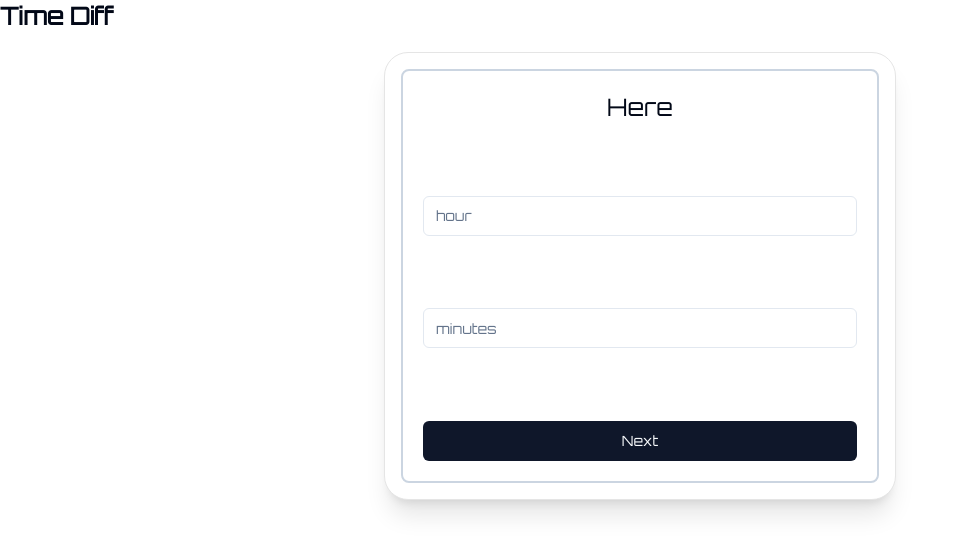
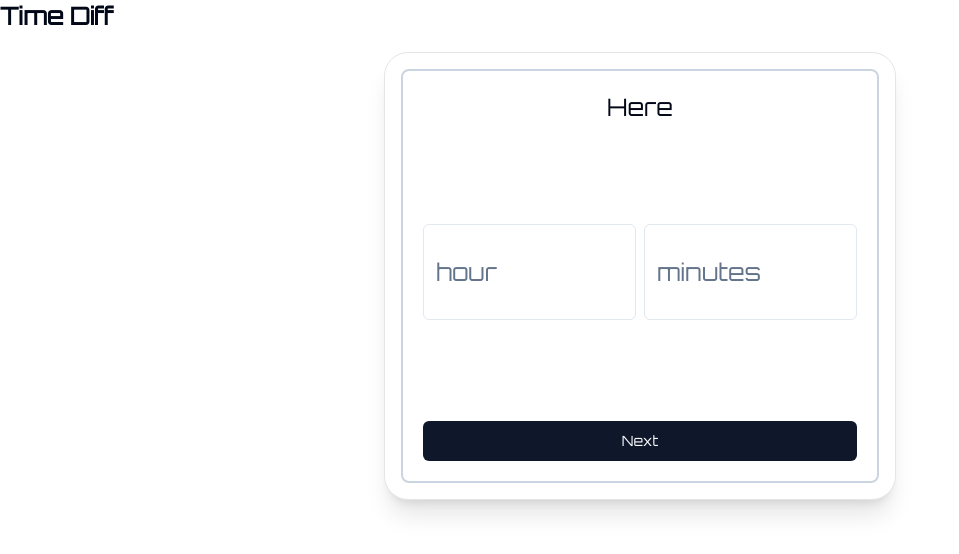
Before and after one commit to MusaGillani/time-diff, a Next.js app: page / in a window 1280 px wide. Shown: the top 554 px of the page, without its empty margins (0-959 px from the left). Built offline with nearby package versions, Linux system fonts and the light colour scheme.

Commit message:
feat: change input styling show in row

```diff
--- a/src/components/Time.tsx
+++ b/src/components/Time.tsx
@@ -6,6 +6,7 @@
 import { Button } from "./ui/button";
 import { useStateStore } from "@/state/provider";
 import { Steps } from "@/state/store";
+//FIXME this is now a local pkg, figure out a way to fix build error in vercel....
 import { toast } from "sonner";
 import { useEnter } from "@/hooks/useEnter";
 
@@ -21,14 +22,14 @@
     minute: "",
   });
 
-  const buttonRef = useRef<HTMLButtonElement | null>(null);
   const save = useStateStore(({ save }) => save);
 
   useImperativeHandle(ref, () => {
     return (leaving) => submit(timeVal, leaving);
   });
 
-  useEnter(() => buttonRef.current?.click());
+  // useEnter(() => submit(timeVal));
+
   const label = Steps[type].at(0) + Steps[type].substring(1).toLowerCase();
   const submit = (data: TimeSchema, leaving = false) => {
     const result = timeSchema.safeParse(data);
@@ -54,6 +55,8 @@
   return (
     <div className="flex h-full flex-col justify-between gap-y-3 rounded-lg border-2 border-slate-300 p-5">
       <Label className="text-center text-2xl">{label}</Label>
+
+      <div className="flex gap-2">
         <Input
           placeholder="hour"
           value={timeVal.hour}
@@ -70,7 +73,8 @@
             setTime((prev) => ({ ...prev, minute: e.target.value }));
           }}
         />
-      <Button type="button" onClick={() => submit(timeVal)} ref={buttonRef}>
+      </div>
+      <Button type="button" onClick={() => submit(timeVal)}>
         Next
       </Button>
     </div>
--- a/src/components/ui/input.tsx
+++ b/src/components/ui/input.tsx
@@ -11,7 +11,7 @@
       <input
         type={type}
         className={cn(
-          "flex h-10 w-full rounded-md border border-input bg-background px-3 py-2 text-sm ring-offset-background file:border-0 file:bg-transparent file:text-sm file:font-medium placeholder:text-muted-foreground focus-visible:outline-none focus-visible:ring-2 focus-visible:ring-ring focus-visible:ring-offset-2 disabled:cursor-not-allowed disabled:opacity-50",
+          "flex h-24 w-full rounded-md border border-input bg-background px-3 py-2 text-2xl ring-offset-background file:border-0 file:bg-transparent file:text-2xl file:font-medium placeholder:text-muted-foreground focus-visible:outline-none focus-visible:ring-2 focus-visible:ring-ring focus-visible:ring-offset-2 disabled:cursor-not-allowed disabled:opacity-50",
           className,
         )}
         ref={ref}
```
Lines whose indentation alone changed are shown as unchanged.
